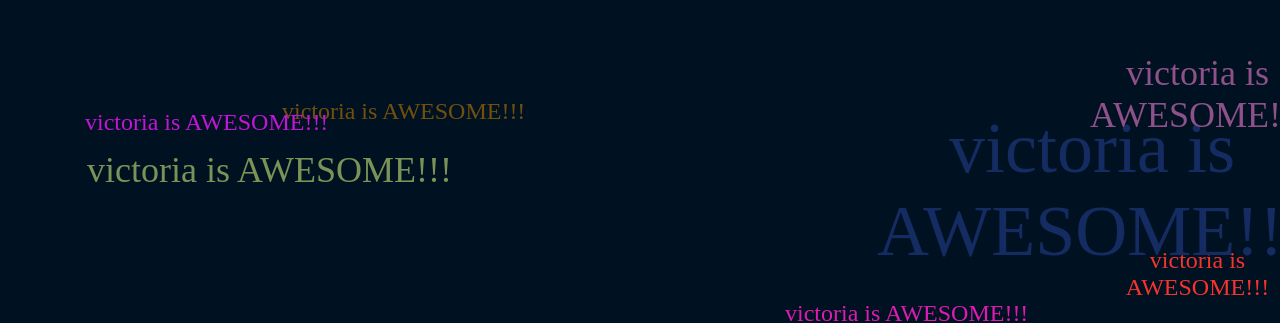
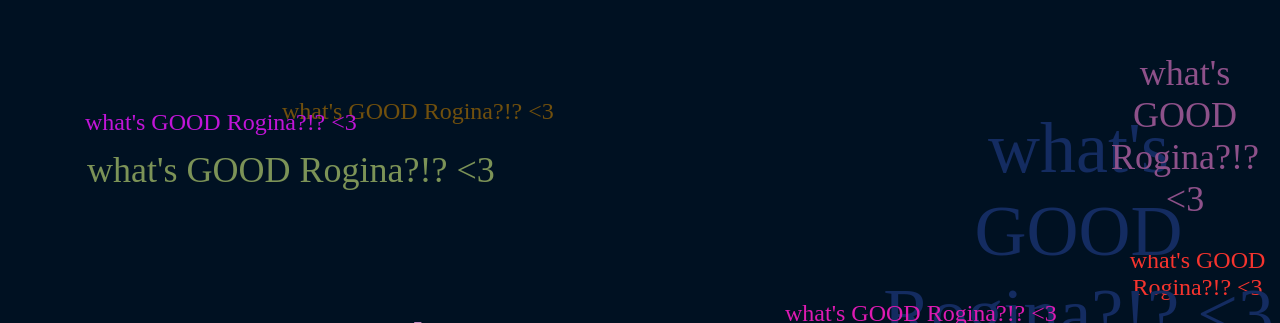
Before and after one commit to fxspec06/marquee, a plain HTML site: page index.html in a window 1280 px wide. Shown: the part 477-800 px from the top of the page. Drawn offline with Linux system fonts and the light colour scheme; animation ran at ten frames a second.

Commit message:
Update index.html

```diff
--- a/index.html
+++ b/index.html
@@ -20,7 +20,7 @@
 			var newDiv = document.createElement("div");
 			newDiv.setAttribute("id", "marq" + marqNum);
 			newDiv.setAttribute("class", "marq");
-			var node = document.createTextNode("victoria is AWESOME!!!");
+			var node = document.createTextNode("what's GOOD Rogina?!? <3");
 			console.log(newDiv);
 			console.log(node);
 			newDiv.appendChild(node);
```
